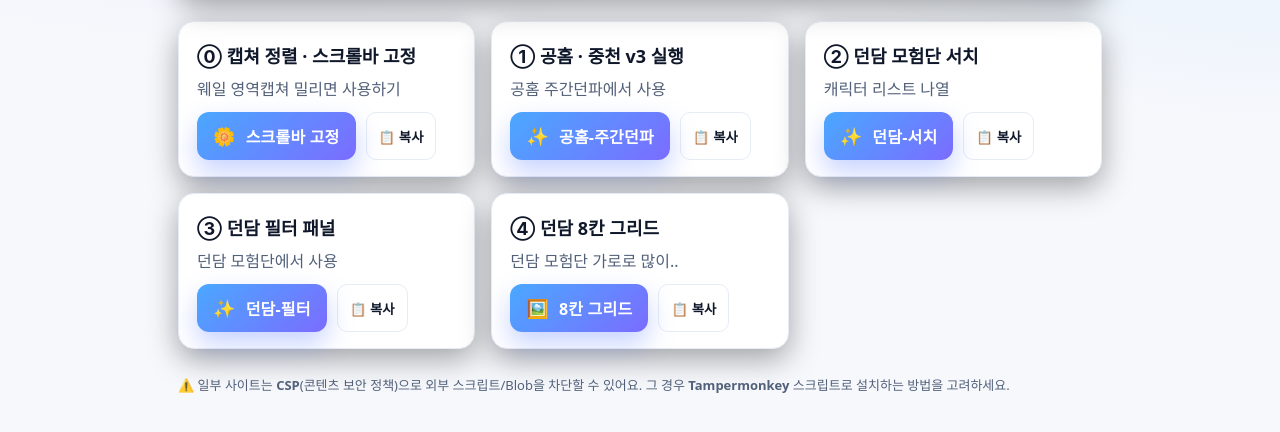
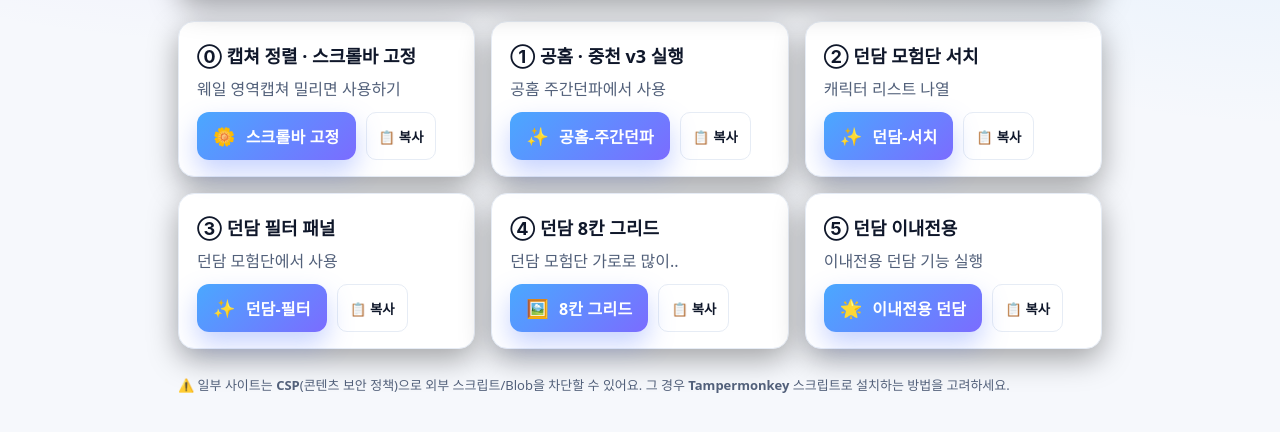
Before and after one commit to ddunin605/DNF, a plain HTML site: page index.html in a window 1280 px wide. Shown: the part 234-666 px from the top of the page. Drawn offline with Linux system fonts and the light colour scheme.

Commit message:
Update index.html
이내추가

```diff
--- a/index.html
+++ b/index.html
@@ -161,6 +161,16 @@
           <button class="btn copy" data-for="bm-8col">📋 복사</button>
         </div>
       </article>
+
+      <article class="card">
+      <h2>⑤ 던담 <b>이내전용</b></h2>
+      <p>이내전용 던담 기능 실행</p>
+      <div class="actions">
+        <a class="bm" id="bm-inae" href="javascript:(async()=>{const u='https://raw.githubusercontent.com/ddunin605/DNF/0af4055395facf5e4791294e06d0d54bf5f079f9/250826%20%EC%9D%B4%EB%82%B4%EC%A0%84%EC%9A%A9%EB%8D%98%EB%8B%B4.js';try{const r=await fetch(u+'?t='+Date.now());if(!r.ok)throw new Error('HTTP '+r.status);const code=await r.text();const blob=new Blob([code],{type:'text/javascript'});const url=URL.createObjectURL(blob);const s=document.createElement('script');s.src=url;s.onload=()=>URL.revokeObjectURL(url);document.body.appendChild(s);}catch(e){alert('❌ 불러오기 실패: '+e.message);}})();">
+          <span class="emoji">🌟</span>이내전용 던담
+        </a>
+        <button class="btn copy" data-for="bm-inae">📋 복사</button>
+      </div>
     </section>
 
     <footer>
```
